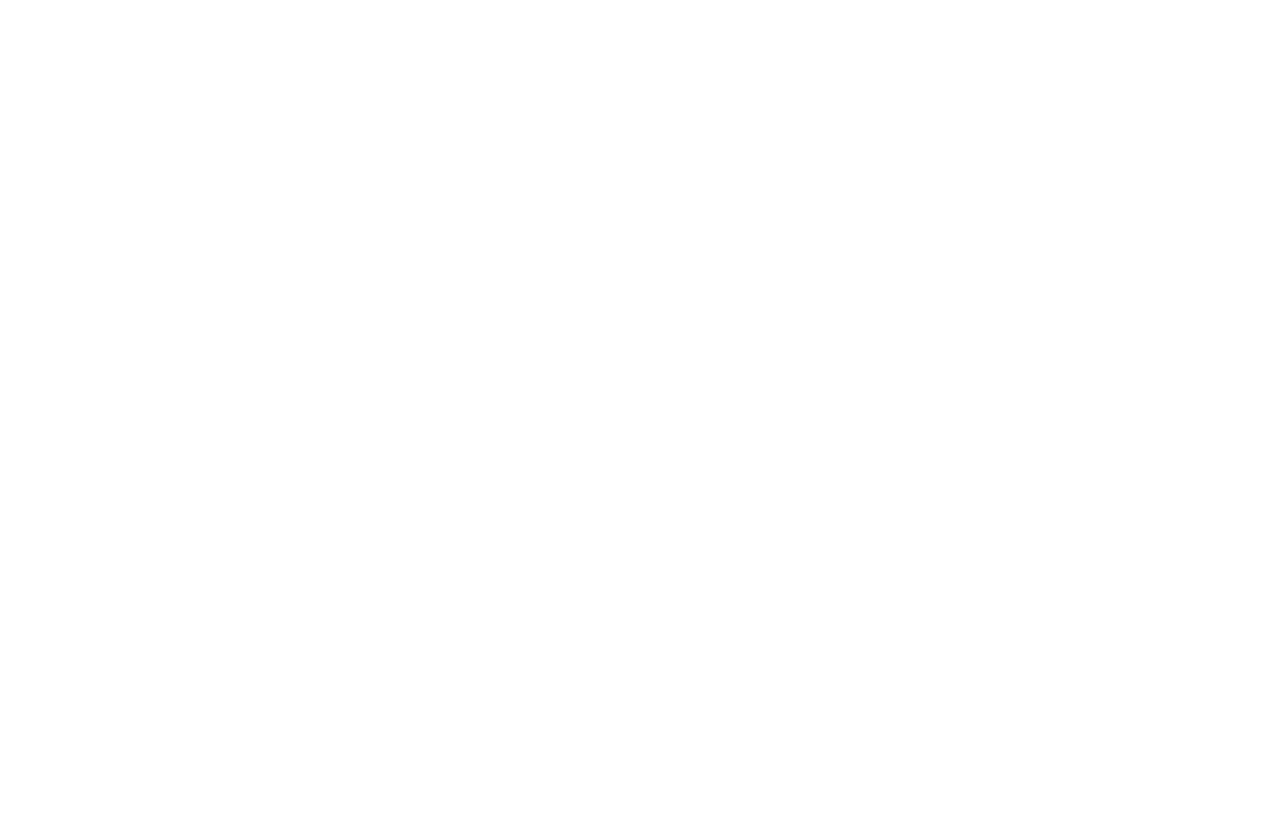
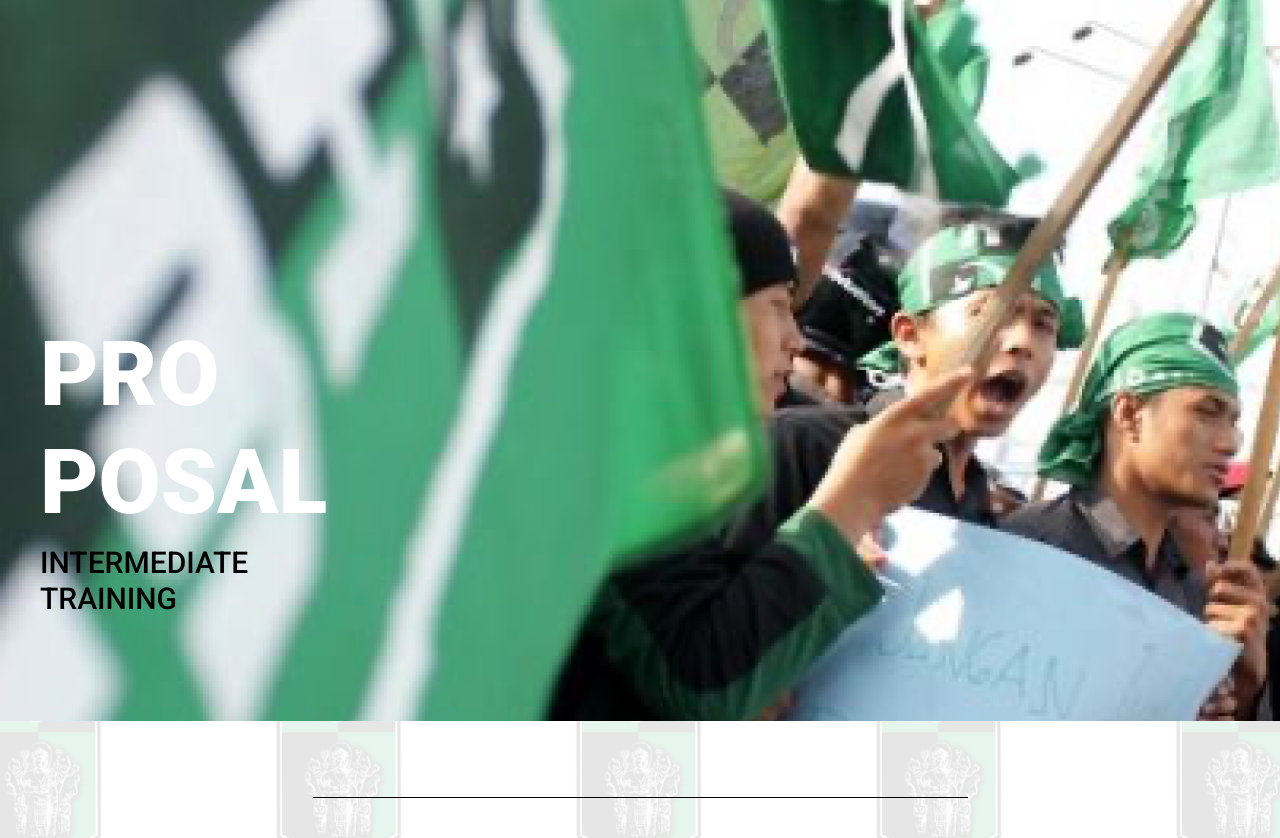
Before and after one commit to BryanYehuda/WebsiteKaderHMIUnbraw, a website: page src/index.html in a window 1280 px wide. Shown: the top 838 px of the page. Before the commit the page ends 800 px from the top, so only its background shows below. Drawn offline with nearby package versions, Linux system fonts and the light colour scheme.

Commit message:
Adding Hero

```diff
--- a/src/index.html
+++ b/src/index.html
@@ -17,6 +17,9 @@
     <link rel="stylesheet" href="https://cdn.jsdelivr.net/npm/bootstrap-icons@1.7.0/font/bootstrap-icons.css">
     <link rel="stylesheet" href="public/css/index.css" />
     <link rel="stylesheet" href="public/css/queries.css" />
+    <link rel="preconnect" href="https://fonts.googleapis.com">
+    <link rel="preconnect" href="https://fonts.gstatic.com" crossorigin>
+    <link href="https://fonts.googleapis.com/css2?family=Inter:wght@200;300;400;500;600;700;800&family=Poppins:wght@100;200;300;400;500;600;700;800;900&family=Roboto:wght@100;300;400;500;700;900&display=swap" rel="stylesheet">
     <!-- Link Ends -->
 
     <!-- Favicon Starts -->
@@ -39,6 +42,28 @@
 
 <body>
 
+    <!-- Hero Starts -->
+    <section id="hero">
+        <div class="row">
+            <div class="col-12">
+                <img src="public/images/default/heropc.png" class="d-none d-sm-block img-fluid lazyload" alt="Hero Image">
+                <img src="public/images/default/heromobile.png" class="d-sm-none img-fluid lazyload" alt="Hero Image">
+                <h2>PRO<br>POSAL</h2>
+                <h5>INTERMEDIATE<br>TRAINING</h5><br><br><br>
+            </div>
+            <hr/>
+        </div>
+        <div class="row">
+            <div class="col-md-4 offset-md-4 col-8 offset-2">
+                <img src="public/images/default/logo.png" class="img-fluid lazyload" style="margin-top: 100px;" alt="Logo HMI Unbraw Image">
+                <img src="public/images/default/footerlogo.png" class="img-fluid lazyload" style="margin-top: 100px;" alt="Footer Logo HMI Unbraw Image">
+
+            </div>
+        </div>
+    </section>
+    <!-- Hero Ends -->
+
+
     <!-- Script Starts -->
     <script src="https://code.jquery.com/jquery-3.2.1.slim.min.js" integrity="sha384-KJ3o2DKtIkvYIK3UENzmM7KCkRr/rE9/Qpg6aAZGJwFDMVNA/GpGFF93hXpG5KkN" crossorigin="anonymous"></script>
     <script src="https://cdn.jsdelivr.net/npm/popper.js@1.12.9/dist/umd/popper.min.js" integrity="sha384-ApNbgh9B+Y1QKtv3Rn7W3mgPxhU9K/ScQsAP7hUibX39j7fakFPskvXusvfa0b4Q" crossorigin="anonymous"></script>
--- a/src/public/css/index.css
+++ b/src/public/css/index.css
@@ -0,0 +1,42 @@
+* {
+    box-sizing: border-box;
+}
+
+body {
+    margin: 0;
+    padding: 0;
+    overflow-x: hidden;
+    background-image: url("../images/background/background.png");
+    background-repeat: repeat-y space;
+    background-position: center;
+    background-size: 300px;
+    font-family: 'Roboto', sans-serif;
+}
+
+
+/* Hero */
+
+#hero img {
+    width: 100%;
+}
+
+#hero h2 {
+    color: #ffffff;
+    font-weight: 900;
+    font-size: 90px;
+    margin-left: 40px;
+    margin-top: -400px;
+}
+
+#hero h5 {
+    color: #000000;
+    font-weight: 500;
+    font-size: 30px;
+    margin-left: 40px;
+}
+
+hr {
+    margin-top: 100px;
+    width: 50%;
+    border-top: 1px solid rgb(4, 4, 4);
+}
```
Also changed, not shown: package.json (added, +22 -0 lines), src/public/images/background/background.png (added), src/public/images/default/footerlogo.png (added), src/public/images/default/heromobile.png (added), src/public/images/default/heropc.png (added), src/public/images/default/logo.png (added), 1 other file.
